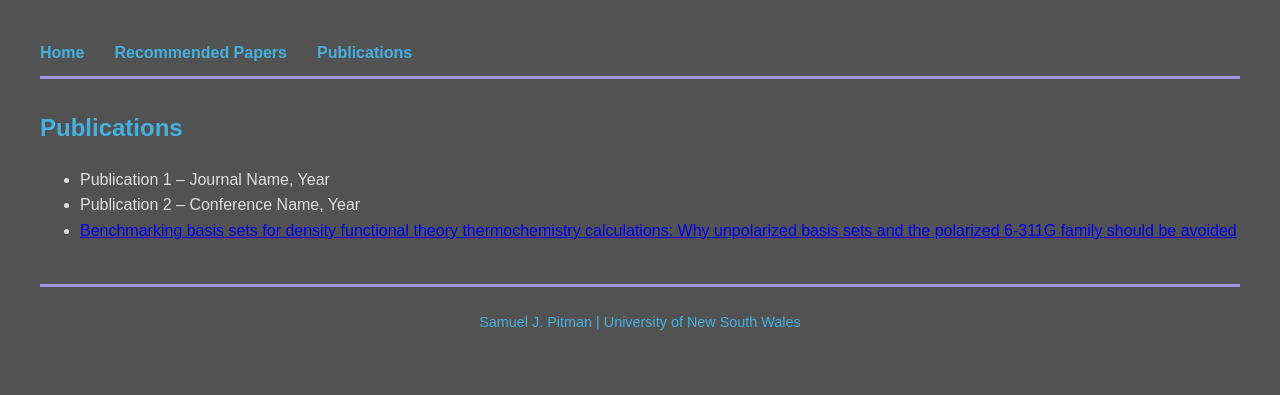
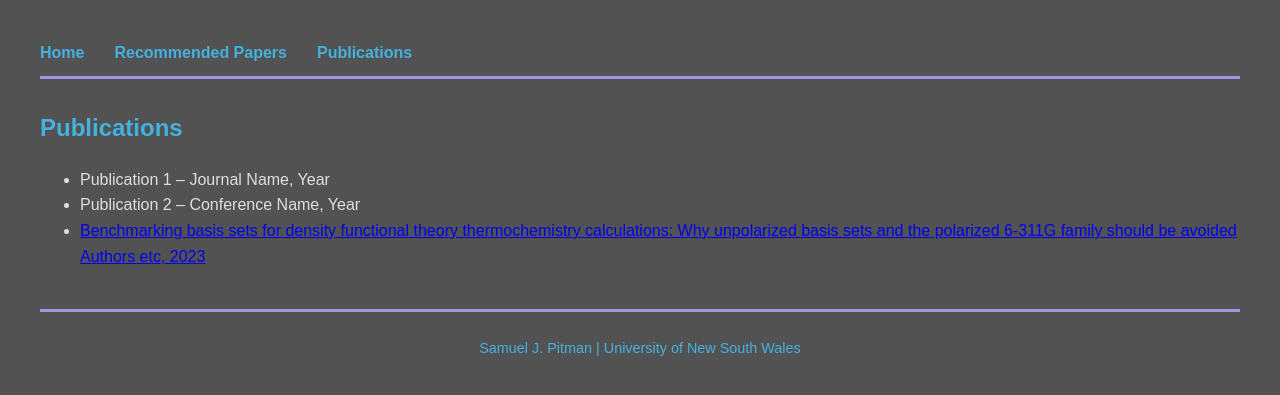
Before and after one commit to SamuelPitman/SamuelPitman.github.io, a Jekyll site: the page built from publications.md, in a window 1280 px wide. Shown: the top 395 px of the page. Built offline with Jekyll 4.4.1, drawn with Linux system fonts in a browser that asks for light colours.

Commit message:
Update publications.md
Using html in markdown

```diff
--- a/publications.md
+++ b/publications.md
@@ -6,4 +6,4 @@ title: Publications
 ## Publications
 - Publication 1 – Journal Name, Year
 - Publication 2 – Conference Name, Year
-- [Benchmarking basis sets for density functional theory thermochemistry calculations: Why unpolarized basis sets and the polarized 6-311G family should be avoided](https://pubs.acs.org/doi/abs/10.1021/acs.jpca.3c05573)
+- <a href="https://pubs.acs.org/doi/abs/10.1021/acs.jpca.3c05573" target="_blank" rel="noopener noreferrer"> Benchmarking basis sets for density functional theory thermochemistry calculations: Why unpolarized basis sets and the polarized 6-311G family should be avoided Authors etc, 2023</a>
```
